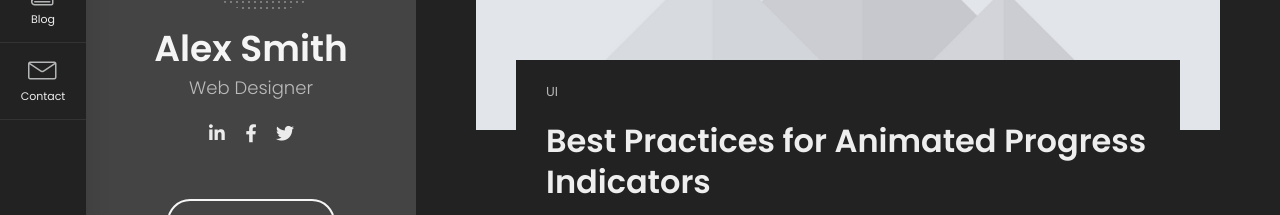
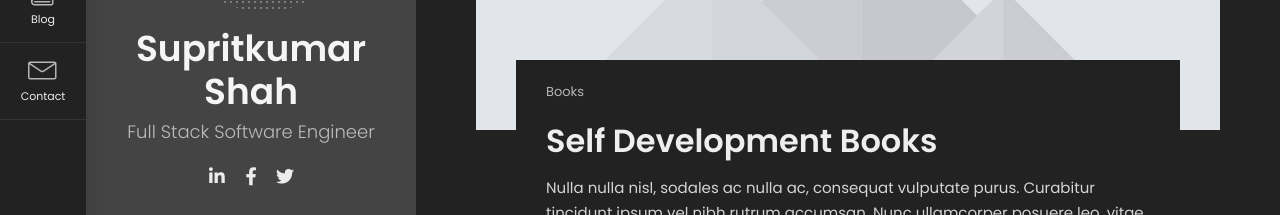
Before and after one commit to supritshah1289/portfolio, a plain HTML site: page blog-post-1.html in a window 1280 px wide. Shown: the part 279-494 px from the top of the page. Drawn offline with Linux system fonts and the light colour scheme; some packages are replaced by stand-ins of ours.

Commit message:
updated about me page

```diff
--- a/blog-post-1.html
+++ b/blog-post-1.html
@@ -3,9 +3,9 @@
   <head>
     <meta charset="UTF-8" />
     <meta http-equiv="X-UA-Compatible" content="IE=edge">
-    <title>BreezyCV - Resume / CV / vCard Template</title>
+    <title>Supritkumar Shah - Blog</title>
     <meta name="viewport" content="width=device-width, initial-scale=1, maximum-scale=1" />
-    <meta name="description" content="BreezyCV - Resume / CV / vCard Template" />
+    <meta name="description" content="Supritkumar Shah - Blog" />
     <meta name="keywords" content="vcard, resposnive, retina, resume, jquery, css3, bootstrap, portfolio" />
     <meta name="author" content="lmpixels" />
     <link rel="shortcut icon" href="favicon.ico">
@@ -42,11 +42,11 @@
           <header id="site_header" class="header mobile-menu-hide">
             <div class="header-content">
               <div class="header-photo">
-                <img src="img/main_photo.jpg" alt="Alex Smith">
+                <img src="img/main_photo.jpg" alt="Supritkumar Shah">
               </div>
               <div class="header-titles">
-                <h2>Alex Smith</h2>
-                <h4>Web Designer</h4>
+                <h2>Supritkumar Shah</h2>
+                <h4>Full Stack Software Engineer </h4>
               </div>
             </div>
 
@@ -119,11 +119,11 @@
                   <header class="entry-header">
                     <!-- Entry meta -->
                     <div class="entry-meta entry-meta-top">
-                      <span><a href="#" rel="category tag">UI</a></span>
+                      <span><a href="#" rel="category tag">Books</a></span>
                     </div>
                     <!-- /Entry meta -->
 
-                    <h2 class="entry-title">Best Practices for Animated Progress Indicators</h2>
+                    <h2 class="entry-title">Self Development Books</h2>
                   </header>
                   <!-- /Entry header -->
 
```
Also changed, not shown: index.html (+13 -10 lines).
